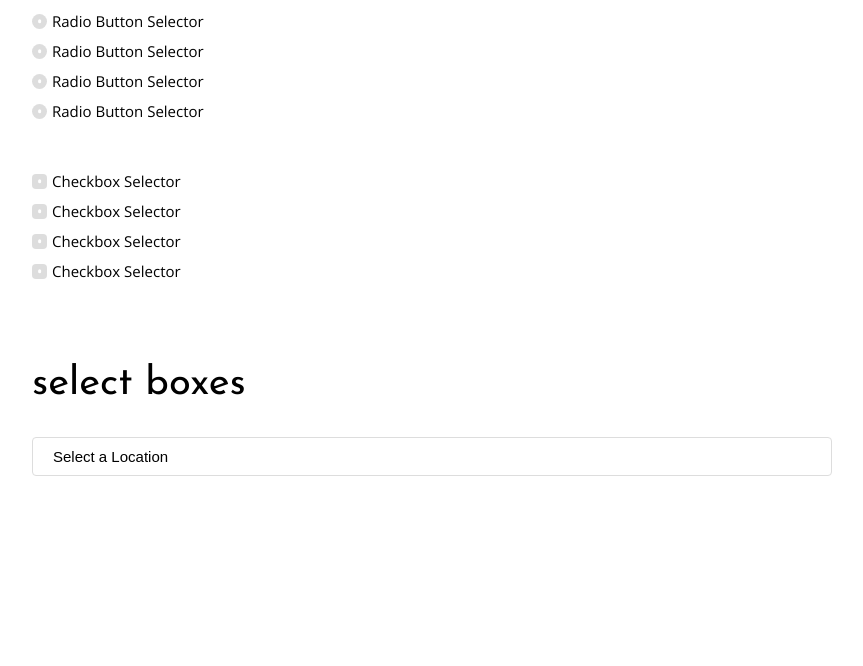
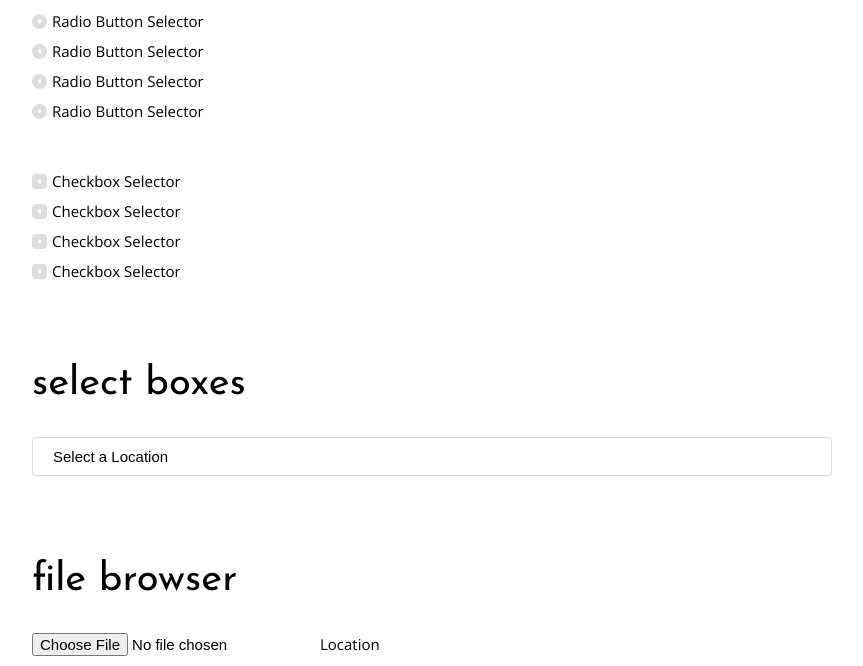
Before and after one commit to harlem-digital/wicked-forms, a website: page website/index.html in a window 1280 px wide. Shown: the part 695-1361 px from the top of the page, without its empty margins (208-1071 px from the left). Before the commit the page ends 1181 px from the top, so only its background shows below. Drawn offline with nearby package versions, Linux system fonts and the light colour scheme.

Commit message:
adding file browser before styling

```diff
--- a/website/index.html
+++ b/website/index.html
@@ -89,6 +89,17 @@
 			</div>
 		</div>
 	</section>
+	<section class="section section-form-selects main row">
+		<div class="section-content large_10 centered">
+			<h2>file browser</h2>
+			<div class="form">
+				<label class="form-control">
+					<input id="form-file-1" class="form-control-file" type="file">
+					<span class="form-control-label">Location</span>
+				</label>
+			</div>
+		</div>
+	</section>
 
 <script type="text/javascript" src="js/scripts.js"></script>
 </body>
```
